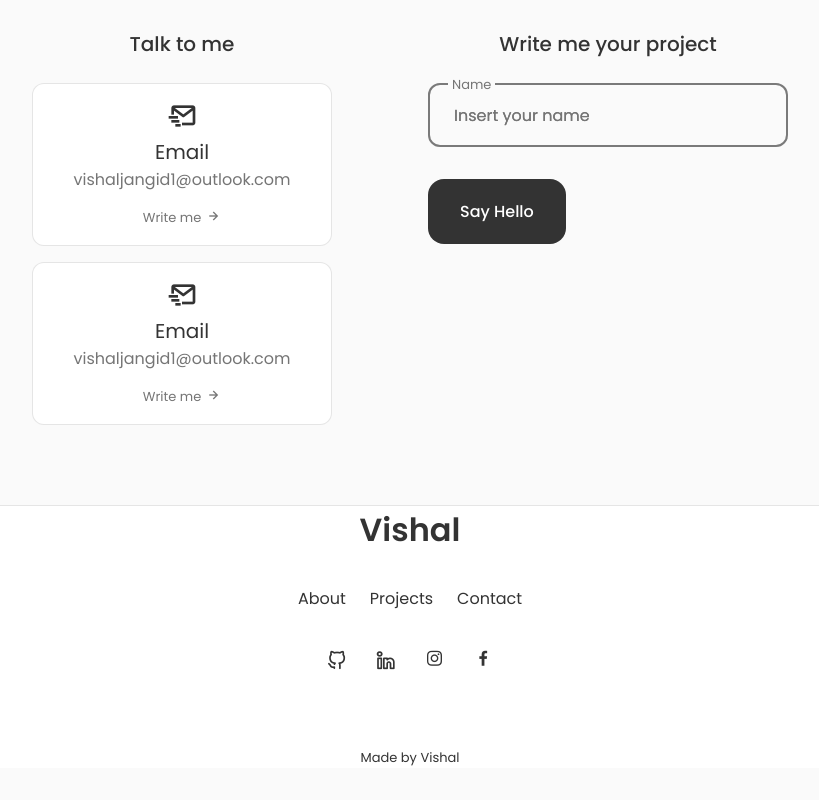
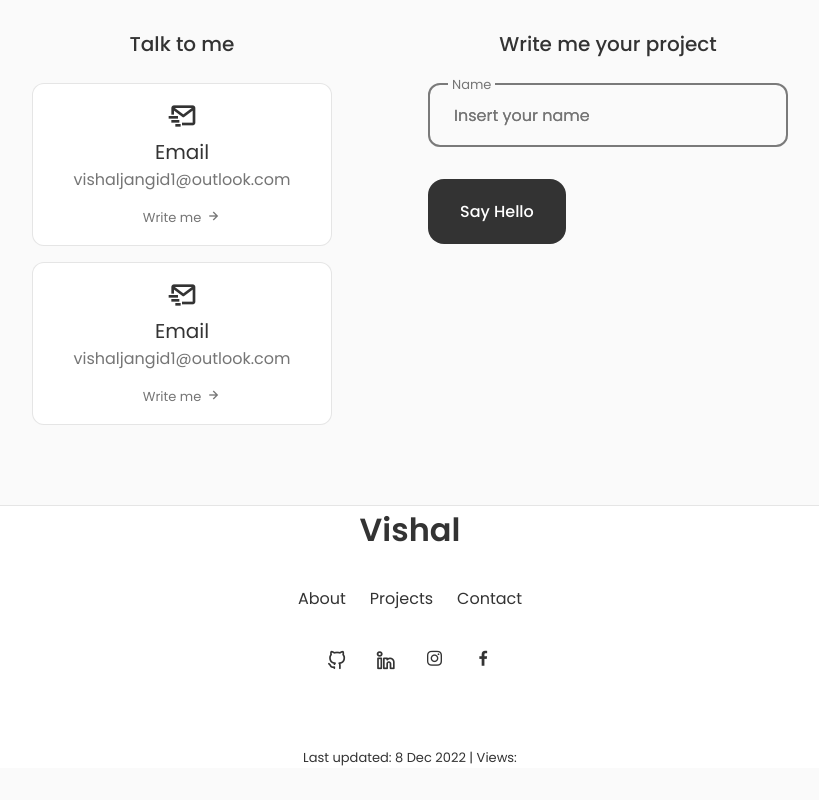
Before and after one commit to VishalJangid123/portfolio-latest, a React (Create React App) app: page / in a window 1280 px wide. Shown: the part 4106-4906 px from the top of the page, without its empty margins (230-1049 px from the left). Before the commit the page ends 4874 px from the top, so only its background shows below. Built offline with nearby package versions, Linux system fonts and the light colour scheme; no server answers; the database is empty.

Commit message:
footer - views count added

```diff
--- a/public/index.html
+++ b/public/index.html
@@ -42,7 +42,13 @@
     <link href='https://unpkg.com/boxicons@2.1.4/css/boxicons.min.css' rel='stylesheet'>
     <link rel='stylesheet' href='https://unicons.iconscout.com/release/v4.0.0/css/line.css' >
     <script src="https://unpkg.com/boxicons@2.1.3/dist/boxicons.js"></script>
-
+    <script async src="https://api.countapi.xyz/hit/https://vishaljangid123.github.io/portfolio-latest/visits?callback=cb"></script>
+    <script>
+      function cb(response) {
+        if(response.value != undefined)
+          document.getElementById('visit__footer').innerText = response.value;
+      }
+      </script>
 
   </head>
   <body>
--- a/src/components/Footer/Footer.jsx
+++ b/src/components/Footer/Footer.jsx
@@ -41,7 +41,7 @@ const Footer = () => {
         </div>
 
 
-        <span className="footer__copy">Made by Vishal </span>
+        <span className="footer__copy">Last updated: 8 Dec 2022 | Views:<div id="visit__footer"></div>  </span>
     </div>
    </footer>
   )
--- a/src/components/Footer/footer.css
+++ b/src/components/Footer/footer.css
@@ -51,11 +51,13 @@
 }
 
 .footer__copy{
-    display: block;
+    display: flex;
     margin-top: 4.5rem;
+    margin-bottom: var(--mb-2);
     color: var(--title-color);
     text-align: center;
-    font-size: var(--smaller-font-size)
+    font-size: var(--smaller-font-size);
+    justify-content: center;
 }
 
 
```
